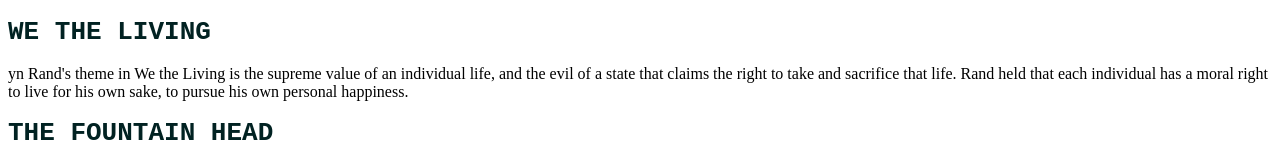
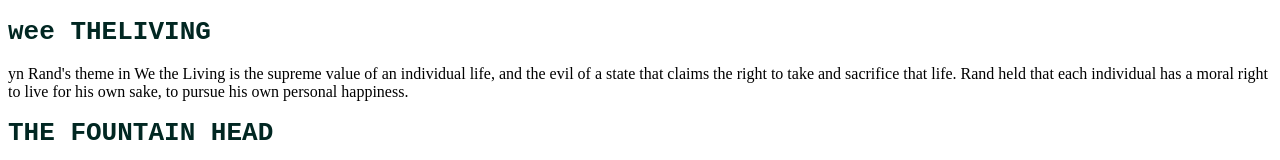
Before and after one commit to srushti0415/sqareroot, a plain HTML site: page index.html in a window 1280 px wide. Shown: the top 160 px of the page. Drawn offline with Linux system fonts and the light colour scheme.

Commit message:
Update index.html

```diff
--- a/index.html
+++ b/index.html
@@ -9,13 +9,13 @@
 </head>
 <style>
     h1{
-        color: rgb(1, 34, 34);
+        color: rgb(1, 39, 34);
         font: bolder;
         font-family: monospace;
     }
 </style>
 <body>
-    <h1>WE THE LIVING</h1>
+    <h1>wee THELIVING</h1>
     <p>yn Rand's theme in We the Living is the supreme value of an individual life, and the evil of a state
         that claims the right to take and sacrifice that life. Rand held that each individual has a moral
         right to live for his own sake, to pursue his own personal happiness.</p>
```
